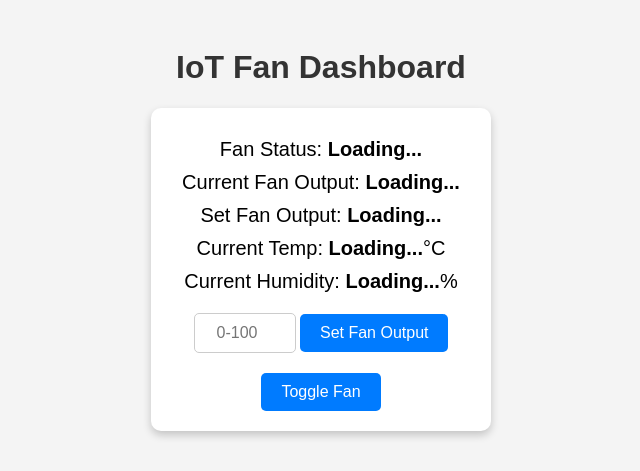
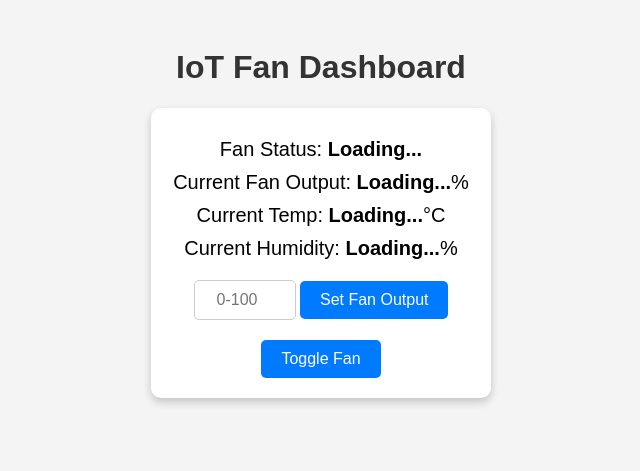
Before and after one commit to decryptec/rpi4-mqtt-esp32, a Flask app: page / in a window 1280 px wide. Shown: the top 471 px of the page, without its empty margins (319-959 px from the left). Run offline with Flask 3, Linux system fonts and the light colour scheme.

Commit message:
remove set_fan_output

```diff
--- a/source/app.py
+++ b/source/app.py
@@ -18,9 +18,8 @@ humidity_t = "sensors/dht11/humidity"
 app = Flask(__name__, static_folder="static", template_folder="templates")
 
 # Sensor data
-fan_status = "ON"
-current_fan_output = 1200
-set_fan_output = 1500
+fan_status = "OFF"
+current_fan_output = 50
 current_temp = 35.5
 current_humidity = 45.0
 
@@ -64,12 +63,11 @@ def home():
 @app.route("/data")
 def get_data():
     # Debug: Print data before returning JSON
-    print(f"Sending Data: Fan Status: {fan_status}, Current Fan Output: {current_fan_output}, Set Fan Output: {set_fan_output}, Temp: {current_temp}, Humidity: {current_humidity}")
+    print(f"Sending Data: Fan Status: {fan_status}, Current Fan Output: {current_fan_output}, Temp: {current_temp}, Humidity: {current_humidity}")
 
     return jsonify({
         "fan_status": str(fan_status),
         "current_fan_output": int(current_fan_output) if isinstance(current_fan_output, (int, float)) else 0,
-        "set_fan_output": int(set_fan_output) if isinstance(set_fan_output, (int, float)) else 0,
         "current_temp": float(current_temp),
         "current_humidity": float(current_humidity)
     })
@@ -94,21 +92,21 @@ def toggle_fan():
 
 @app.route("/set_fan_output", methods=["POST"])
 def set_fan_output():
-    global set_fan_output
+    global current_fan_output
     data = request.json
 
     if "rpm" in data and isinstance(data["rpm"], int):
-        set_fan_output = max(0, min(data["rpm"], 100))
+        current_fan_output = max(0, min(data["rpm"], 100))
 
-        result = client.publish(output_t, set_fan_output, qos=1)
+        result = client.publish(output_t, current_fan_output, qos=1)
         if result[0] == paho.MQTT_ERR_SUCCESS:
-            print(f"Sent `{set_fan_output}` to topic `{output_t}`")
+            print(f"Sent `{current_fan_output}` to topic `{output_t}`")
         else:
             print(f"Failed to send fan output msg to topic {output_t}")
 
-        print(f"Fan Output Updated: {set_fan_output}")
+        print(f"Fan Output Updated: {current_fan_output}")
 
-        return jsonify({"message": "Fan output updated!", "set_fan_output": set_fan_output})
+        return jsonify({"message": "Fan output updated!", "current_fan_output": current_fan_output})
     else:
         return jsonify({"message": "Invalid input"}), 400
 
--- a/source/templates/dashboard.html
+++ b/source/templates/dashboard.html
@@ -60,7 +60,6 @@
 					.then(data => {
 						document.getElementById("fan_status").innerText = data.fan_status;
 						document.getElementById("current_fan_output").innerText = data.current_fan_output;
-                    document.getElementById("set_fan_output").innerText = data.set_fan_output;
 						document.getElementById("current_temp").innerText = data.current_temp;
 						document.getElementById("current_humidity").innerText = data.current_humidity;
 					});
@@ -109,8 +108,7 @@
 		<h1>IoT Fan Dashboard</h1>
 		<div class="container">
 			<div class="data-box">Fan Status: <strong id="fan_status">Loading...</strong></div>
-        <div class="data-box">Current Fan Output: <strong id="current_fan_output">Loading...</strong></div>
-        <div class="data-box">Set Fan Output: <strong id="set_fan_output">Loading...</strong></div>
+			<div class="data-box">Current Fan Output: <strong id="current_fan_output">Loading...</strong>%</div>
 			<div class="data-box">Current Temp: <strong id="current_temp">Loading...</strong>°C</div>
 			<div class="data-box">Current Humidity: <strong id="current_humidity">Loading...</strong>%</div>
 
```
Lines whose indentation alone changed are shown as unchanged.
